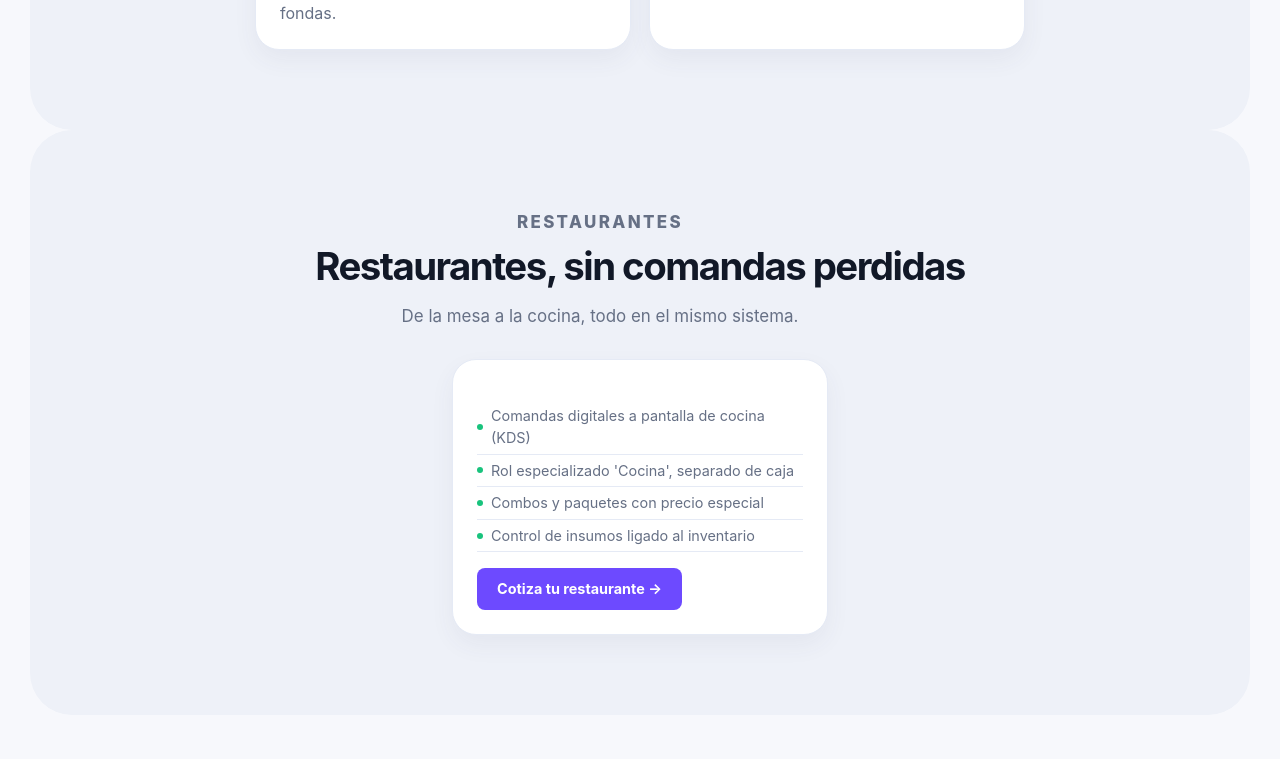
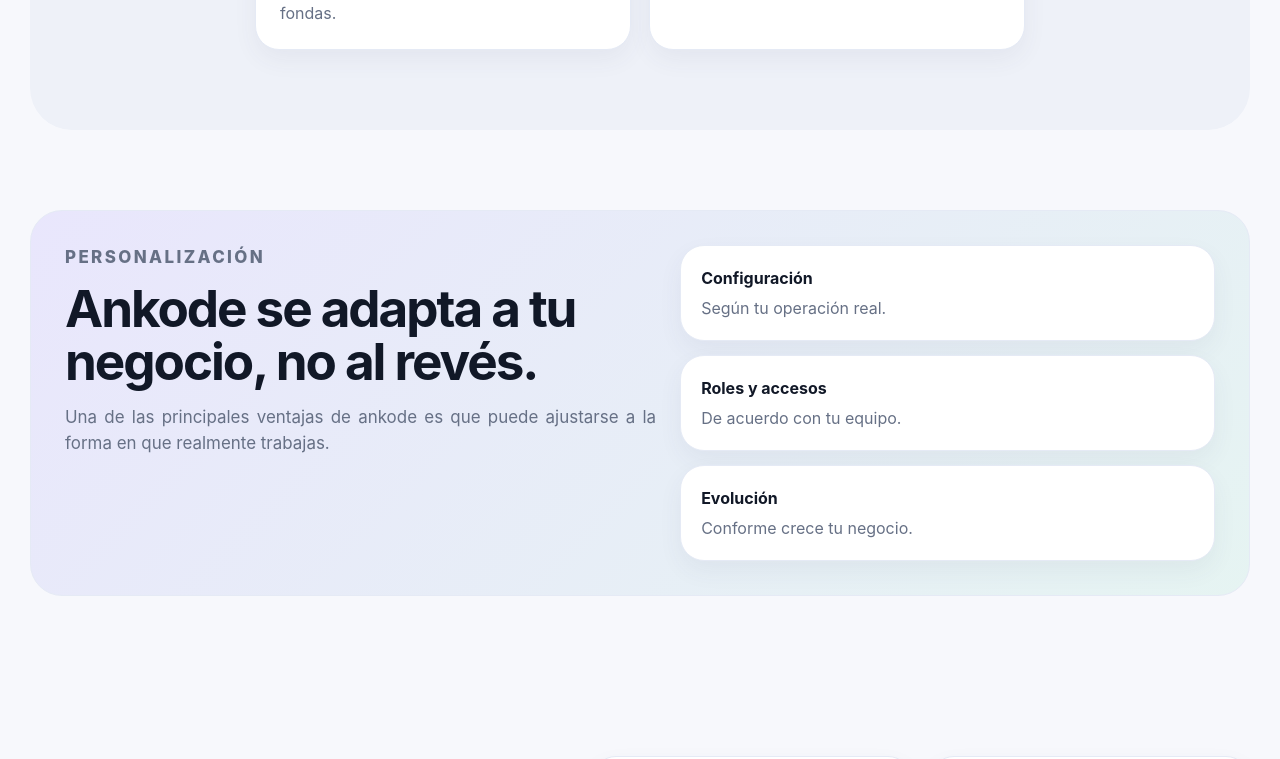
Before and after one commit to alefdel20/ankode, a React (Vite) app in the folder frontend/: page / in a window 1280 px wide. Shown: the part 2840-3599 px from the top of the page. Built offline with nearby package versions, Linux system fonts and the light colour scheme.

Commit message:
feat: facturacion + carrito

```diff
--- a/frontend/src/App.jsx
+++ b/frontend/src/App.jsx
@@ -107,6 +107,7 @@
       'Control de stock con alertas de mínimos',
       'Historial de compras por cliente',
       'Reportes de inventario exportables',
+      'Compatible con facturación CFDI 4.0 (add-on)',
     ],
     cta: {
       label: 'Solicitar información',
@@ -124,6 +125,7 @@
       'Múltiples listas de precios',
       'Inventario por unidad o bulto',
       'Control de cuentas por cobrar',
+      'Compatible con facturación CFDI 4.0 (add-on)',
     ],
     cta: {
       label: 'Solicitar información',
@@ -141,7 +143,10 @@
       'Pantalla KDS para el equipo de cocina',
       'Modificadores de platillos (sin pepino, extra queso)',
       'División de cuenta y propina integrada',
-      'Compatible con facturación CFDI 4.0 (add-on)',
+      'Comandas digitales a pantalla de cocina (KDS)',
+      "Rol especializado 'Cocina', separado de caja",
+      'Combos y paquetes con precio especial',
+      'Control de insumos ligado al inventario',
     ],
     cta: {
       label: 'Agendar demo gratis',
@@ -158,6 +163,7 @@
       'Historial de citas y eventos preventivos',
       'Recetas y seguimiento de tratamiento',
       'Rol clínico independiente del área de caja',
+      'Compatible con facturación CFDI 4.0 (add-on)',
     ],
     comingSoon: true,
     cta: {
@@ -165,13 +171,6 @@
       href: null,
     },
   },
-];
-
-const restauranteHighlights = [
-  'Comandas digitales a pantalla de cocina (KDS)',
-  "Rol especializado 'Cocina', separado de caja",
-  'Combos y paquetes con precio especial',
-  'Control de insumos ligado al inventario',
 ];
 
 function CartIcon({ count }) {
@@ -696,33 +695,6 @@
           </div>
         </section>
 
-        <section className="section section-soft">
-          <div className="section-heading center section-heading--compact">
-            <p className="eyebrow">Restaurantes</p>
-            <h2>Restaurantes, sin comandas perdidas</h2>
-            <p>De la mesa a la cocina, todo en el mismo sistema.</p>
-          </div>
-          <div className="industry-grid">
-            <article className="industry-card" style={{ gridColumn: '1 / -1' }}>
-              <div className="industry-card__detail industry-card__detail--open">
-                <ul className="industry-card__features">
-                  {restauranteHighlights.map((f) => (
-                    <li key={f}>{f}</li>
-                  ))}
-                </ul>
-                <a
-                  href="https://wa.me/525515133527?text=Hola%2C%20quiero%20una%20demo%20de%20Ankode%20para%20restaurante"
-                  target="_blank"
-                  rel="noopener noreferrer"
-                  className="industry-card__cta"
-                >
-                  Cotiza tu restaurante &#x2192;
-                </a>
-              </div>
-            </article>
-          </div>
-        </section>
-
         <section id="personalizacion" className="section">
           <div className="feature-showcase">
             <div className="feature-copy">
@@ -803,6 +775,13 @@
           </div>
         </section>
 
+        <PricingSection
+          onSelectPlan={handleSelectPlan}
+          onAddToCart={handleAddToCart}
+          isAnnual={isAnnual}
+          onToggleAnnual={() => setIsAnnual(prev => !prev)}
+        />
+
         <section className="section">
           <div className="section-heading center">
             <p className="eyebrow">Facturación</p>
@@ -821,15 +800,26 @@
             <p style={{ margin: 0, fontWeight: 700, color: 'var(--text-strong)' }}>
               +$149 MXN/mes · disponible en todos los planes
             </p>
+            <div style={{ display: 'flex', gap: 12, marginTop: 20, flexWrap: 'wrap' }}>
+              <button
+                className="btn btn-outline"
+                onClick={() => handleAddToCart({ id: 'cfdi-addon', name: 'Facturación CFDI 4.0', price: 149, type: 'accessory' })}
+              >
+                Agregar al carrito
+              </button>
+              <button
+                className="btn btn-primary"
+                onClick={() => {
+                  handleAddToCart({ id: 'cfdi-addon', name: 'Facturación CFDI 4.0', price: 149, type: 'accessory' });
+                  setSelectedPlan({ id: 'cart', name: 'Carrito', monthlyPrice: 0, annualPrice: 0, extraBranchPrice: 0, includedBranches: 1 });
+                  setIsCheckoutOpen(true);
+                }}
+              >
+                Contratar ahora
+              </button>
+            </div>
           </div>
         </section>
-
-        <PricingSection
-          onSelectPlan={handleSelectPlan}
-          onAddToCart={handleAddToCart}
-          isAnnual={isAnnual}
-          onToggleAnnual={() => setIsAnnual(prev => !prev)}
-        />
 
         <section id="faq" className="section">
           <div className="section-heading center">
```
